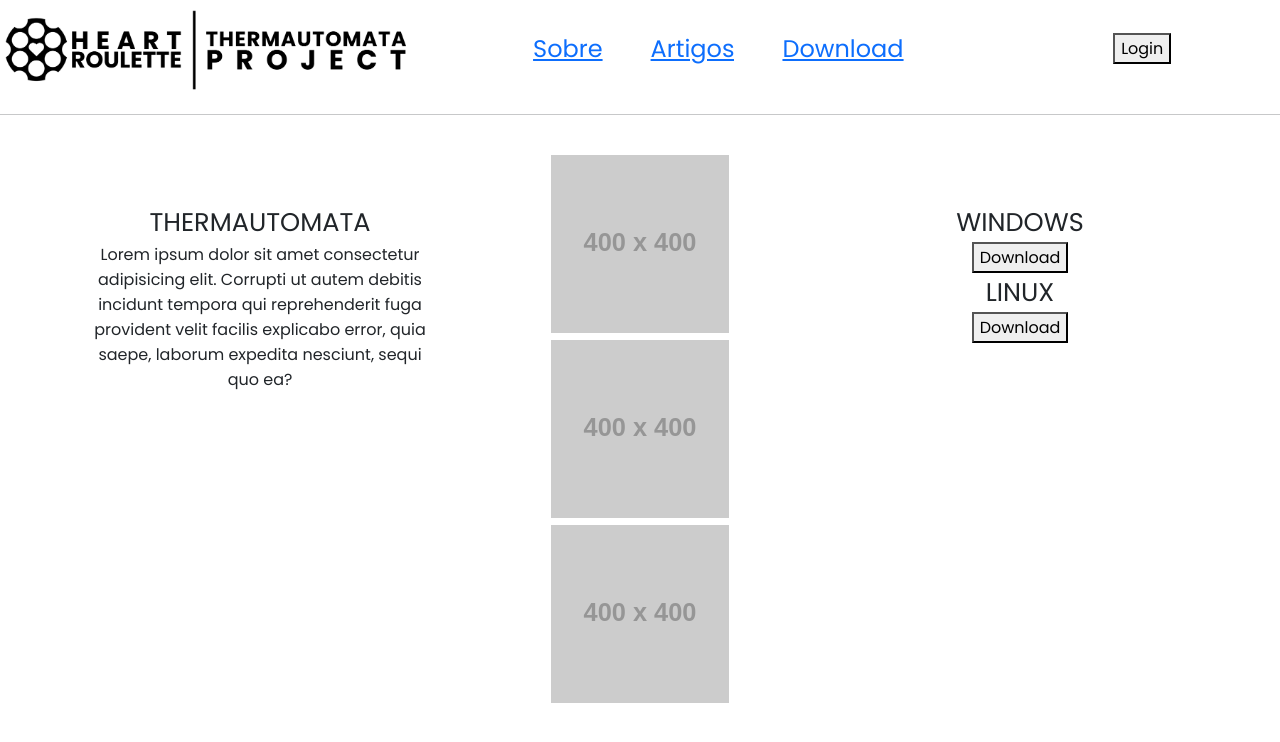
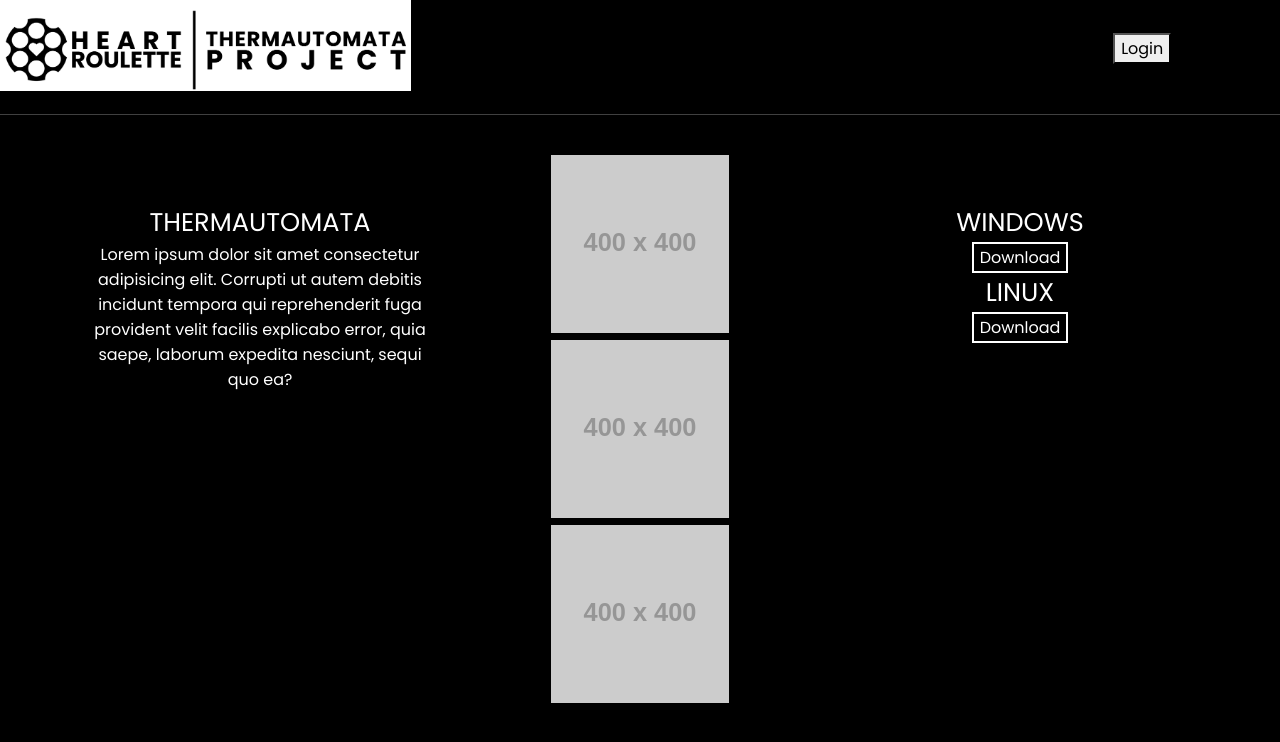
Before and after one commit to Caiooliveirabarreto/Frontend-Thermautomata, a PHP site: page /download.html in a window 1280 px wide. Shown: the top 742 px of the page. Run offline with PHP 8.4, Linux system fonts and the light colour scheme; grey boxes labelled with a size stand in for pictures from a placeholder-image service; some libraries are stand-ins or nearby versions.

Commit message:
Mudanças no CSS

```diff
--- a/Thermautomata-Front/download.html
+++ b/Thermautomata-Front/download.html
@@ -15,14 +15,14 @@
   <title>Download</title>
 </head>
 
-<body>
+<body class="download-pg">
   <header>
     <nav>
-      <div class="row align-items-center">
+      <div class="row align-items-center nav-bar">
         <div class="col-4">
           <img src="logo.png" alt="Logo" class="img-fluid" />
         </div>
-        <div class="col-5 align-items-center d-flex justify-content-center">
+        <div class="col-5 align-items-center d-flex justify-content-center nav-bar">
           <a href="index.html" class="ps-5" style="font-size: 1.5rem">Sobre</a>
           <a href="artigos.html" class="ps-5" style="font-size: 1.5rem">Artigos</a>
           <a href="download.html" class="ps-5" style="font-size: 1.5rem">Download</a>
@@ -31,7 +31,7 @@
           <button class="">Login</button>
         </div>
       </div>
-      <hr />
+      <hr>
     </nav>
   </header>
 
@@ -50,9 +50,9 @@
       </div>
       <div class="col-4 mt-5 align-items-center">
         <h1 style="font-size: 2vw;">WINDOWS</h1>
-        <button class="button">Download</button>
+        <button class="button btn-download">Download</button>
         <h1 style="font-size: 2vw;">LINUX</h1>
-        <button class="button">Download</button>
+        <button class="button btn-download">Download</button>
       </div>
 
     </div>
--- a/Thermautomata-Front/style.css
+++ b/Thermautomata-Front/style.css
@@ -38,3 +38,25 @@ body{
 	font-weight: 400;
 	font-style: normal;
 }
+.titulo{
+	font-size: 1.75vw;
+}
+a{
+	text-decoration: none;
+	color: black;
+	transition: color 0.4s ease-in-out;
+}
+a:hover{
+	color: #777777;
+	transition: color 0.4s ease-in-out;
+}
+
+.btn-download{
+	background-color: black;
+	color: white;
+	border: 2px white solid;
+}
+.download-pg:not(header, nav){
+	background-color: black;
+	color: white;
+}
```
Also changed, not shown: Thermautomata-Front/artigos.html (+10 -9 lines).
